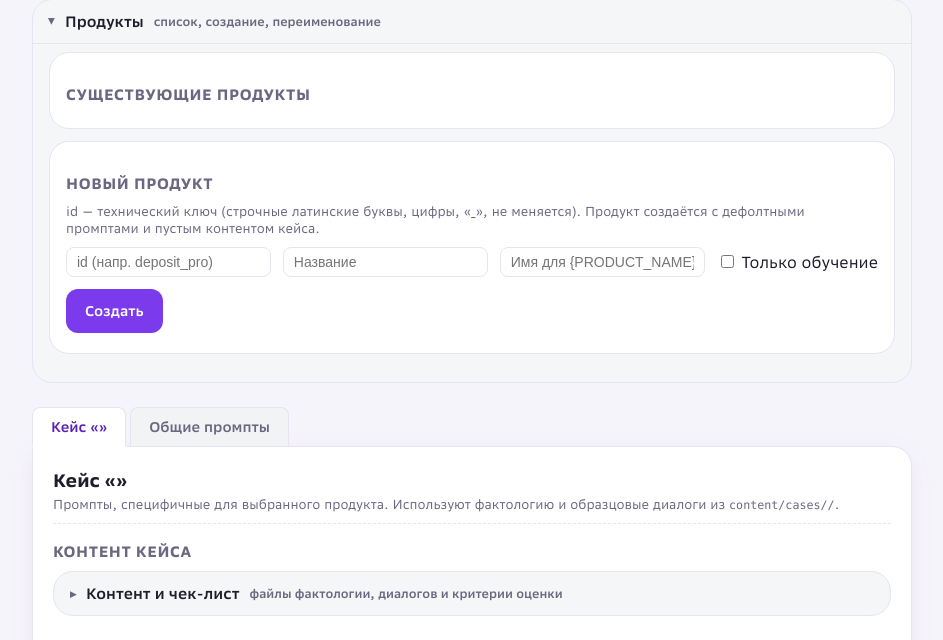
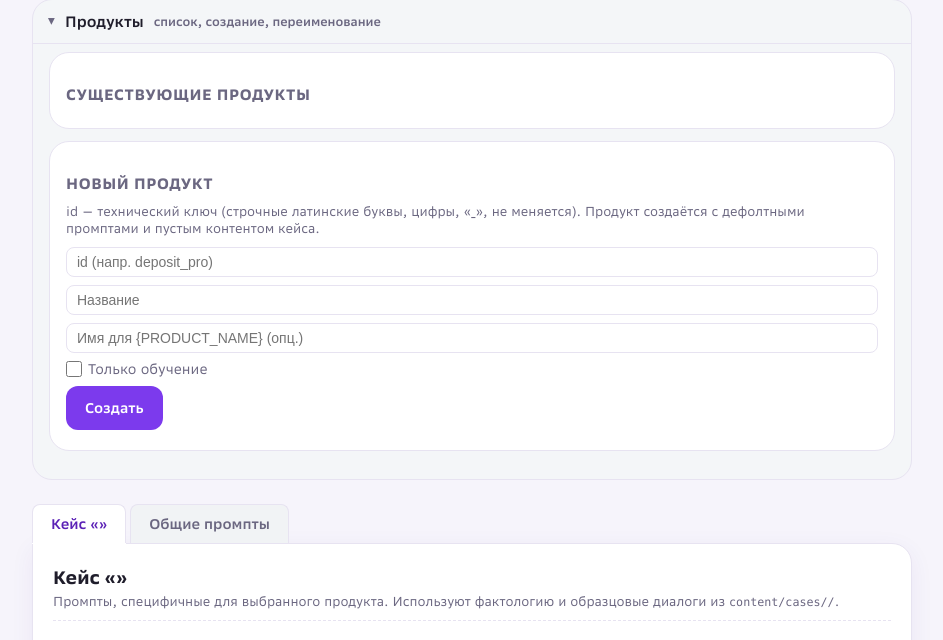
Before and after one commit to AskMeWhy11/ai-tutor, a FastAPI app: template src/infrastructure/web/templates/admin_prompts.html in a window 1280 px wide, after a click that opens the changed part. Shown: the part 213-853 px from the top of the page, without its empty margins (168-1111 px from the left). Run offline with FastAPI, Linux system fonts and the light colour scheme; the template is opened without the code that fills it, so the values that code supplies are empty; some web fonts are replaced.

Commit message:
Фикс фронта для аккуратного отображения линейки управления продуктов

```diff
--- a/src/infrastructure/web/static/admin.css
+++ b/src/infrastructure/web/static/admin.css
@@ -406,13 +406,41 @@
     color: var(--brand-dark, #5b21b6);
 }
 .admin-product-row {
-    justify-content: flex-start;
-    flex-wrap: wrap;
+    flex-direction: column;
+    align-items: stretch;
+    gap: 8px;
 }
 .admin-product-row input[type="text"] {
-    flex: 1 1 180px;
+    flex: none;
+    width: 100%;
+    box-sizing: border-box;
     padding: 6px 10px;
     border: 1px solid var(--border, #d0d0d8);
     border-radius: 8px;
     font-size: 14px;
 }
+.admin-product-row code {
+    font-size: 13px;
+    color: var(--fg-muted);
+}
+.admin-product-row .btn {
+    align-self: flex-start;
+}
+.admin-checkbox {
+    display: inline-flex;
+    align-items: center;
+    gap: 6px;
+    cursor: pointer;
+    font-size: 14px;
+    color: var(--fg-muted, #555);
+    user-select: none;
+}
+.admin-checkbox input[type="checkbox"] {
+    width: 16px;
+    height: 16px;
+    cursor: pointer;
+    margin: 0;
+}
+.admin-checkbox span {
+    line-height: 1.2;
+}
```
